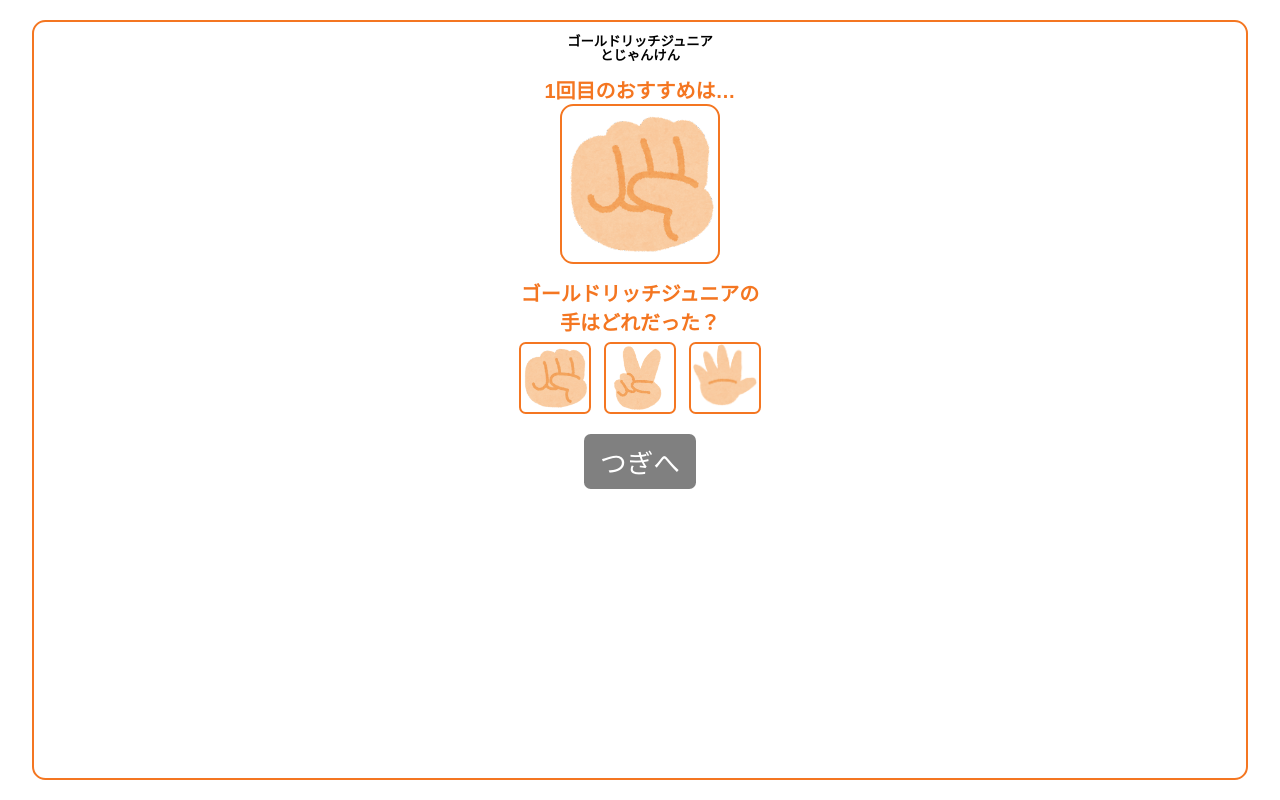
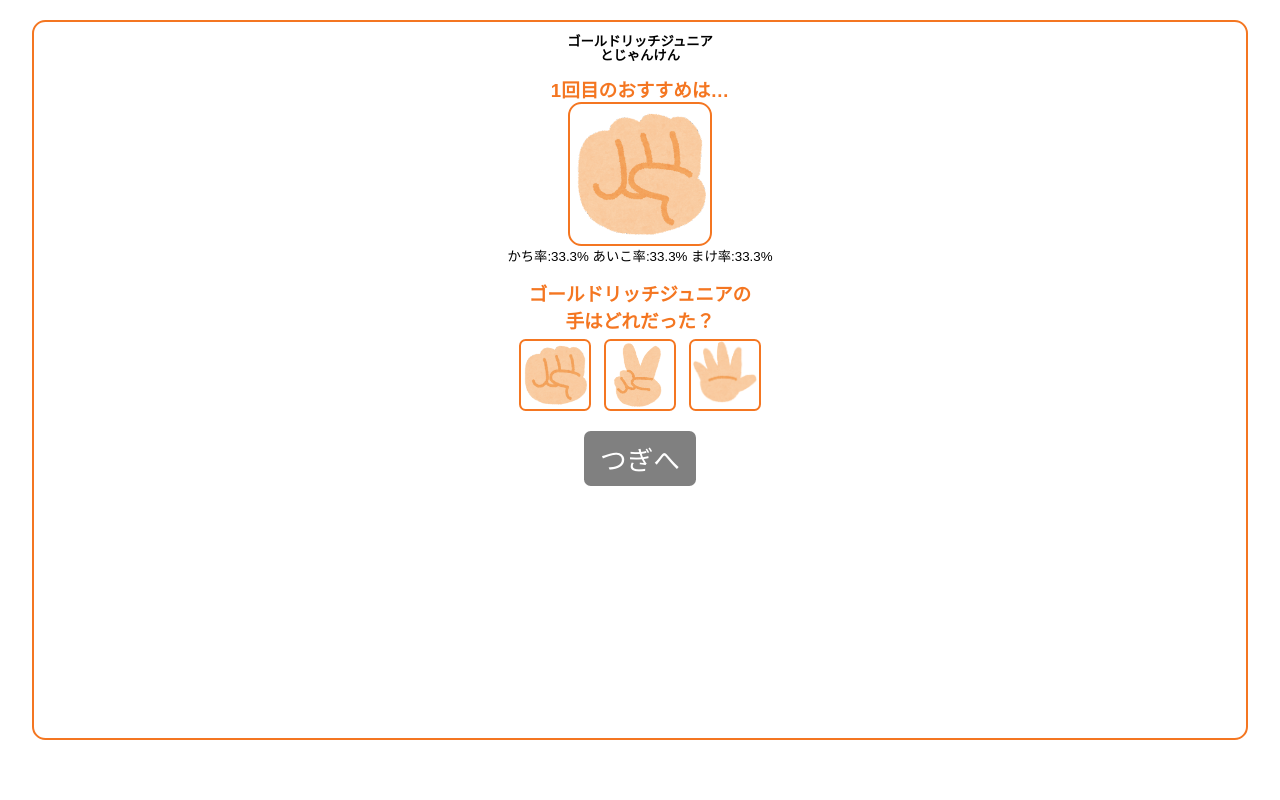
Before and after one commit to 131e55/GoldRichJrJanken, a plain HTML site: page index.html in a window 1280 px wide. Drawn offline with Linux system fonts and the light colour scheme.

Commit message:
Add RateText

```diff
--- a/index.css
+++ b/index.css
@@ -17,7 +17,7 @@ html {
 .content {
     box-sizing: border-box;
     width: 95vw;
-    height: 95vh;
+    height: 90vh;
     margin: auto;
     margin-top: 2.5vh;
     padding: 1rem;
@@ -37,13 +37,13 @@ html {
 }
 
 .recommendTitle {
+    font-size: 1.4rem;
     color: var(--orange);
 }
 .recommendHand {
-    width: min(50vw, 160px);
-    height: min(50vw, 160px);
+    width: 144px;
+    height: 144px;
     margin: auto;
-    margin-bottom: 1rem;
     border-radius: 1rem;
     border: solid 0.2rem var(--orange);
     background-size: contain;
@@ -59,8 +59,15 @@ html {
     background-image: url("pa.png");
 }
 
+.rateText {
+    font-size: 1rem;
+    font-weight: normal;
+    color: black;
+    margin-bottom: 1rem;
+}
+
 .jrHandsTitle {
-    font-size: 1.5rem;
+    font-size: 1.4rem;
     font-weight: bold;
     color: var(--orange);
 }
@@ -99,6 +106,7 @@ html {
 }
 
 .nextButton {
+    -webkit-appearance: none;
     padding: 8px 16px;
     background-color: gray;
     border: none;
--- a/index.html
+++ b/index.html
@@ -13,7 +13,9 @@
     <div class="content">
         <h1 class="contentTitle">ゴールドリッチジュニア<br>とじゃんけん</h1>
         <h2 class="recommendTitle"></h2>
-        <div class="recommendHand">
+        <div class="recommendHand"></div>
+        <div class="rateText">
+            勝ち率:
         </div>
         <span class="jrHandsTitle">ゴールドリッチジュニアの<br>手はどれだった？</span>
         <div class="jrHands">
--- a/index.js
+++ b/index.js
@@ -5,6 +5,8 @@ class Game {
         this.eRecommendTitle = d.getElementsByClassName("recommendTitle")[0];
         this.eRecommendText = d.getElementsByClassName("recommendText")[0];
         this.eRecommendHand = d.getElementsByClassName("recommendHand")[0];
+        this.eRateText = d.getElementsByClassName("rateText")[0];
+        this.eRateText.innerHTML = "";
         this.eEnemyHandsTitle = d.getElementsByClassName("jrHandsTitle")[0];
         this.eEnemyHands = [
             d.getElementsByClassName("jrHand gu")[0],
@@ -37,6 +39,7 @@ class Game {
 
             if (this.round >= 9) {
                 window.location.reload();
+                return;
             }
             this.round += 1;
             if (this.round === 9) {
@@ -67,6 +70,7 @@ class Game {
             choki: this.enemyRemainingHands[1] / total,
             pa: this.enemyRemainingHands[2] / total,
         };
+        // evaluation
         let gu = p.gu * 0 + p.choki * 100 + p.pa * -100;
         let choki = p.gu * -100 + p.choki * 0 + p.pa * 100;
         let pa = p.gu * 100 + p.choki * -100 + p.pa * 0;
@@ -76,13 +80,23 @@ class Game {
         classList.remove("gu", "choki", "pa");
         if (gu === max) {
             classList.add("gu");
+            this.setRateText(p.choki, p.gu, p.pa);
         } else if (choki === max) {
             classList.add("choki");
+            this.setRateText(p.pa, p.choki, p.gu);
         } else {
             classList.add("pa");
+            this.setRateText(p.gu, p.pa, p.choki);
         }
         this.eRecommendHand.classList = classList;
         console.log(gu, choki, pa);
+    }
+
+    setRateText(win, draw, lose) {
+        let winText = (Math.floor(win * 1000) / 10).toString();
+        let drawText = (Math.floor(draw * 1000) / 10).toString();
+        let loseText = (Math.floor(lose * 1000) / 10).toString();
+        this.eRateText.innerHTML = "かち率:" + winText + "% " + "あいこ率:" + drawText + "% " + "まけ率:" + loseText + "%";
     }
 }
 
```
